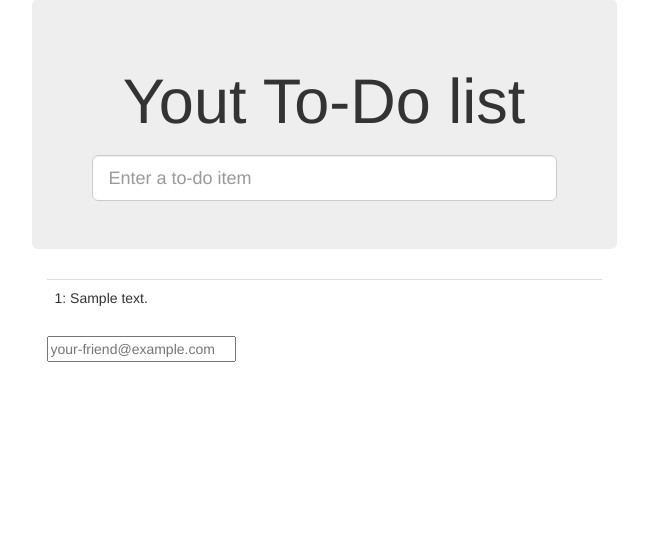
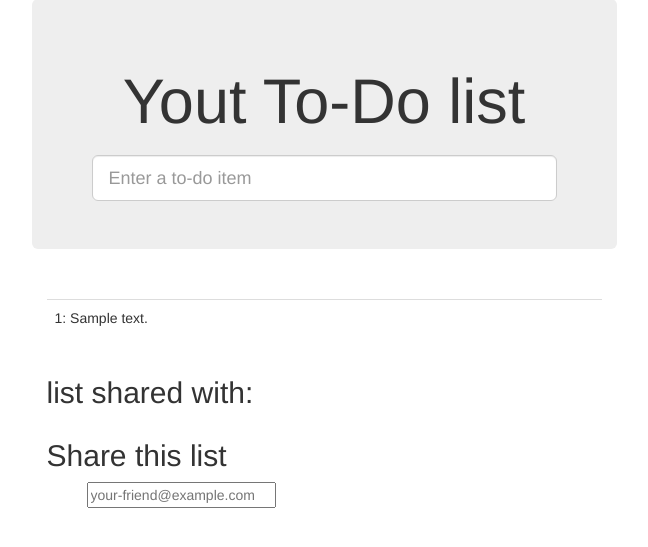
Before and after one commit to horietakehiro/suplists, a Django app: page /lists/1/ in a window 1280 px wide. Shown: the part 73-620 px from the top of the page, without its empty margins (316-964 px from the left). Run offline with Django 3.2, Linux system fonts and the light colour scheme; tables that the repository leaves empty hold one stand-in row (values such as "Sample post"); some libraries are stand-ins or nearby versions.

Commit message:
complete chapter25

```diff
--- a/lists/templates/base.html
+++ b/lists/templates/base.html
@@ -5,9 +5,9 @@
         <meta http-equiv="X-UA-Compatible", content="IE-edge">
         <meta name="viewport" content="width=device-width, initial-scale=1">
         <title>To-Do lists</title>
+
         <link rel="stylesheet" href="/static/bootstrap/css/bootstrap.min.css">
         <link rel="stylesheet" href="/static/base.css">
-
     </head>
     <body>
         <div class="container">
@@ -70,11 +70,16 @@
             </div>
             <div class="row">
                 <div class="col-md-6 col-md-offset-3">
+                    {% block share_status %}
+                    {% endblock  %}
+                </div>
+            </div>
+            <div class="row">
+                <div class="col-md-6 col-md-offset-3">
                     {% block extra_content %}
                     {% endblock  %}
                 </div>
             </div>
-
         </div>
         <script src="/static/jquery-3.4.1.min.js"></script>
         <script src="/static/list.js"></script>
--- a/lists/templates/list.html
+++ b/lists/templates/list.html
@@ -6,6 +6,7 @@
 {% block form_action %}{% url 'view_list' list.id %}{% endblock %}
 
 {% block table %}
+    <h2 id="id_list_owner">{{ list.owner.email }}</h2>
     <table id="id_list_table" class="table">
         {% for item in list.item_set.all %}
             <tr><td>{{ forloop.counter }}: {{ item.text }}</td></tr>
@@ -14,8 +15,20 @@
 {% endblock %}
 
 {% block extra_content %}
-    <form method="POST" action="{% url 'share' list.id %}">
-        <input name="sharee" type="sharee" placeholder="your-friend@example.com"/>
-        {% csrf_token %}
-    </form>
+    <h2>Share this list</h2>
+    <ul>
+        <form method="POST" action="{% url 'share' list.id %}">
+            <input name="sharee" type="sharee" placeholder="your-friend@example.com"/>
+            {% csrf_token %}
+        </form>
+    </ul>
 {% endblock  %}
+
+{% block share_status %}
+    <h2>list shared with:</h2>
+    <ul class="list-sharee">
+        {% for friend in list.shared_with.all %}
+            <li>{{ friend.email }}</li>
+        {% endfor %}
+    </ul>
+{% endblock %}
--- a/lists/templates/my_lists.html
+++ b/lists/templates/my_lists.html
@@ -1,6 +1,6 @@
 {% extends 'base.html' %}
 
-{% block header_text %}My Lists{% endblock %}
+{% block header_text %}My lists{% endblock %}
 
 {% block list_form %}{% endblock  %}
 
@@ -10,5 +10,8 @@
         {% for list in owner.list_set.all %}
             <li><a href="{{ list.get_absolute_url }}">{{ list.name }}</a></li>
         {% endfor %}
+        {% for list in shared_lists %}
+            <li><a href="{{ list.get_absolute_url }}">{{ list.name }}</a></li>
+        {% endfor %}
     </ul>
 {% endblock %}
--- a/lists/views.py
+++ b/lists/views.py
@@ -54,12 +54,14 @@ def new_list(request):
 
 def my_lists(request, email):
     owner = User.objects.get(email=email)
-    return render(request, 'my_lists.html', {'owner' : owner})
+    lists = List.objects.filter(shared_with=owner)
+    return render(
+        request,
+        'my_lists.html',
+        {'owner' : owner, 'shared_lists' : lists}
+    )
 
 def share_list(request, list_id):
-
-
-    print('--------',request.POST)
 
     list_ = List.objects.get(id=list_id)
     try:
```
Also changed, not shown: lists/tests/test_views.py (+18 -0 lines), lists/static/base.css (line endings or trailing spaces).
